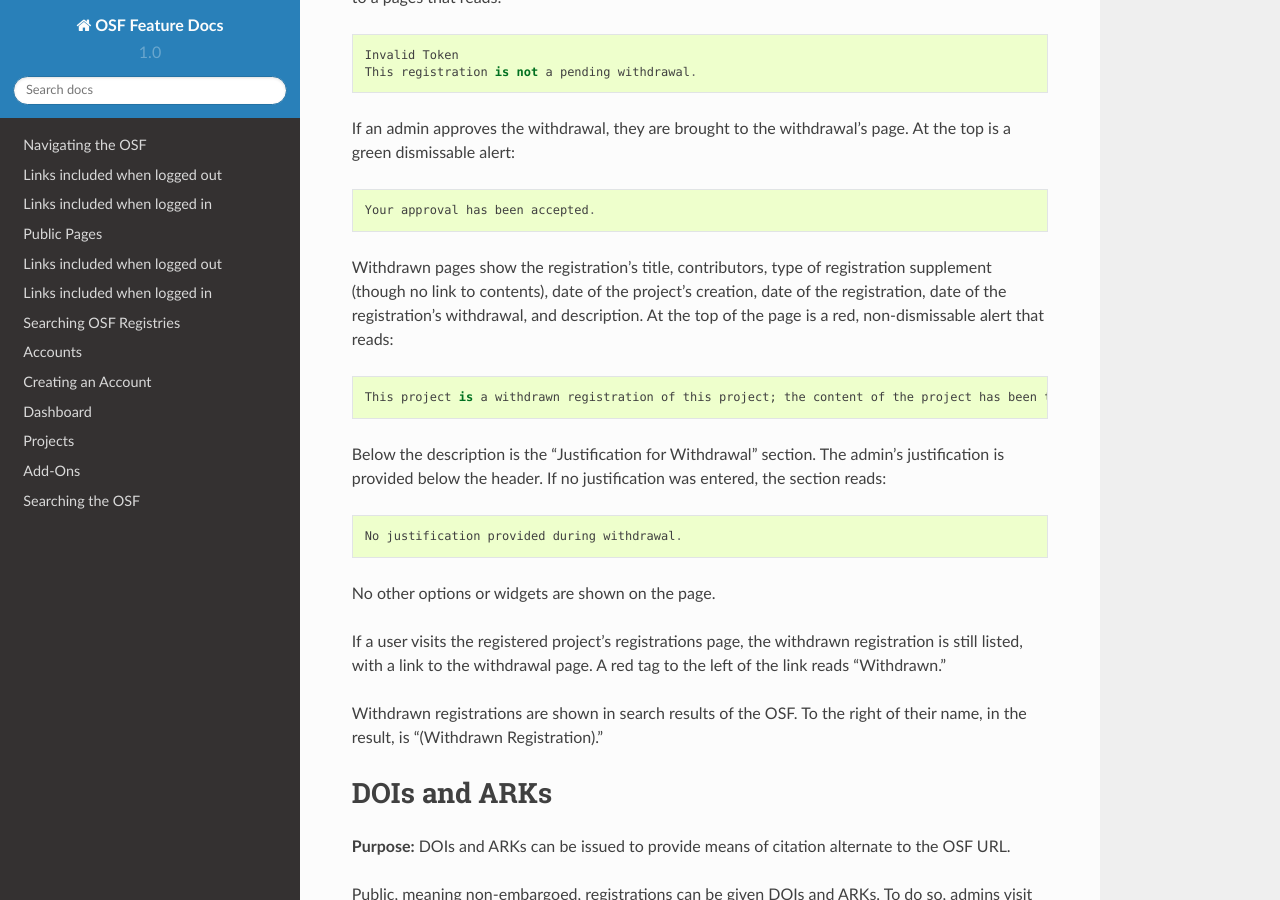
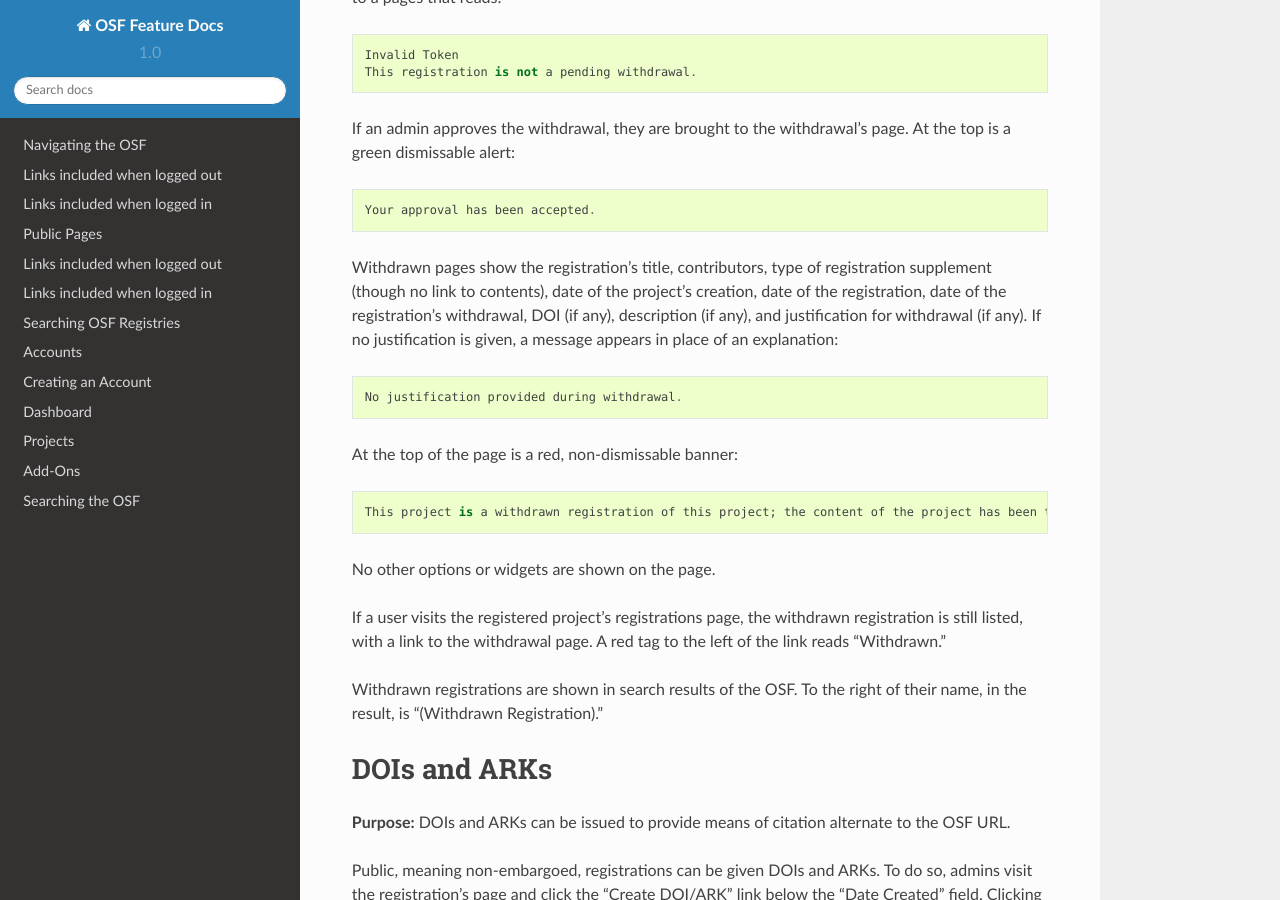
Before and after one commit to CenterForOpenScience/OSFDocs, a Sphinx documentation site: the page built from docs/projects/registrations.rst, in a window 1280 px wide and 900 px high, scrolled down 15504 px. Built offline with Sphinx 7.4.7 and the Read the Docs theme 2.0.0, drawn with Linux system fonts in a browser that asks for light colours.

Commit message:
include DOI in withdrawn registrations

```diff
--- a/docs/projects/registrations.rst
+++ b/docs/projects/registrations.rst
@@ -568,15 +568,13 @@
     Your approval has been accepted.
 
 Withdrawn pages show the registration's title, contributors, type of registration supplement (though no link to contents),
-date of the project's creation, date of the registration, date of the registration's withdrawal, and description. At the top of the page is a red, non-dismissable alert
-that reads::
+date of the project's creation, date of the registration, date of the registration's withdrawal, DOI (if any), description (if any), and justification for withdrawal (if any). If no justification is given, a message appears in place of an explanation::
+
+    No justification provided during withdrawal.
+
+At the top of the page is a red, non-dismissable banner::
 
     This project is a withdrawn registration of this project; the content of the project has been taken down for the reason(s) stated below.
-
-Below the description is the "Justification for Withdrawal" section. The admin's justification is provided below the header. If
-no justification was entered, the section reads::
-
-    No justification provided during withdrawal.
 
 No other options or widgets are shown on the page.
 
```
